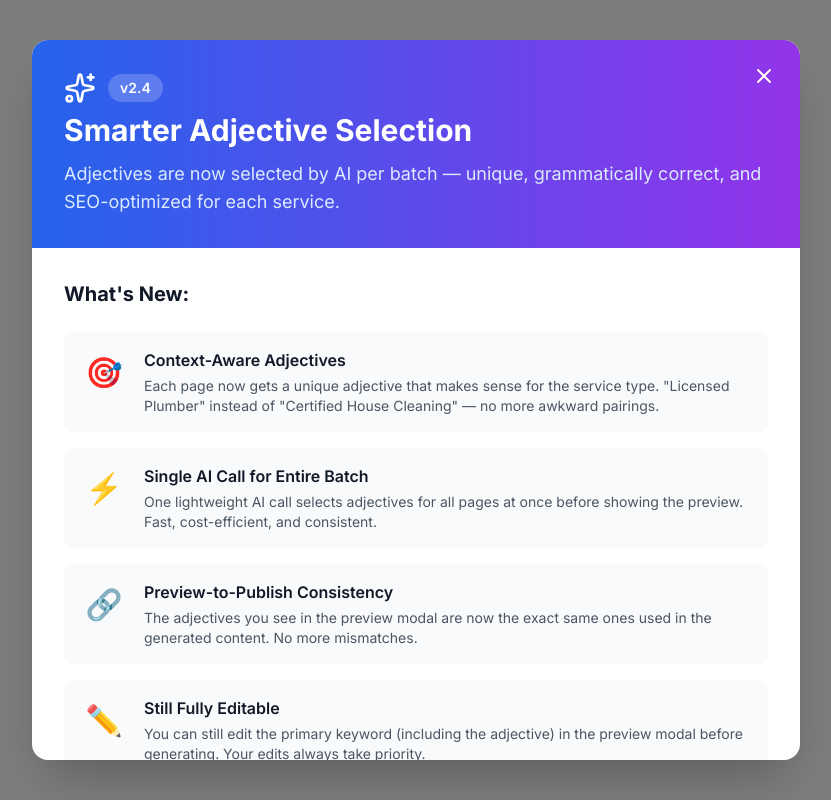
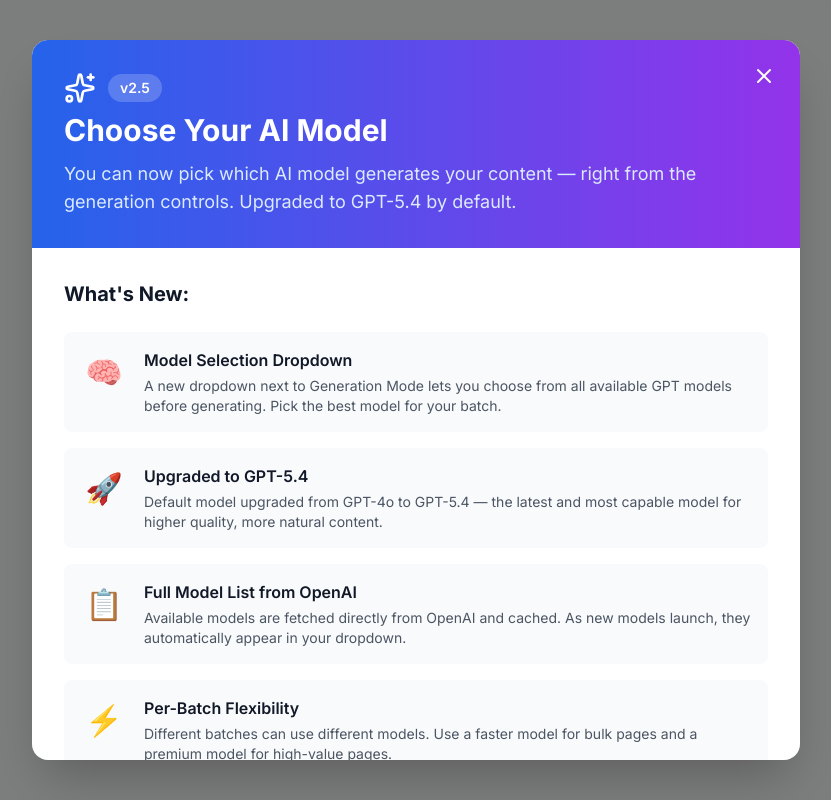
Before and after one commit to KaranSangoi/seo-page-generator, a Next.js app: page /login in a window 1280 px wide. Shown: the whole page, without its empty margins (224-1055 px from the left). Built offline with nearby package versions, Linux system fonts and the light colour scheme.

Commit message:
feat: AI model selection dropdown and upgrade to GPT-5.4

```diff
--- a/src/app/api/generate-preview/route.ts
+++ b/src/app/api/generate-preview/route.ts
@@ -35,7 +35,7 @@
     }
 
     const body = await request.json();
-    const { clientId, pages, csvFilename } = body;
+    const { clientId, pages, csvFilename, model } = body;
 
     if (!clientId || !pages || !Array.isArray(pages)) {
       return NextResponse.json({ error: 'Invalid request' }, { status: 400 });
@@ -116,6 +116,7 @@
           externalLinkPlacement,
           previouslyUsedFAQs, // Pass FAQs from previous pages for uniqueness!
           existingAdjective, // Always pass pre-assigned adjective for consistency
+          model, // User-selected AI model
         };
 
         // Generate content using shared function - AI selects appropriate adjective
--- a/src/app/api/generate/route.ts
+++ b/src/app/api/generate/route.ts
@@ -22,7 +22,7 @@
 
     // Parse request body
     const body = await request.json();
-    const { clientId, pages } = body;
+    const { clientId, pages, model } = body;
 
     if (!clientId || !pages || !Array.isArray(pages) || pages.length === 0) {
       return NextResponse.json(
@@ -68,6 +68,7 @@
       clientId,
       userId: user.id,
       pages: pagesWithRowNumber,
+      model, // User-selected AI model
       clientData: {
         clientName: client.clientName,
         clientWebsite: client.clientWebsite,
--- /dev/null
+++ b/src/app/api/models/route.ts
@@ -0,0 +1,72 @@
+/**
+ * Models API - List available AI models from OpenAI
+ * Caches the result in-memory for 24 hours to avoid repeated API calls
+ */
+
+import { NextResponse } from 'next/server';
+import { getCurrentUser } from '@/lib/auth';
+
+export const dynamic = 'force-dynamic';
+
+// In-memory cache
+let cachedModels: string[] | null = null;
+let cacheTimestamp = 0;
+const CACHE_TTL_MS = 24 * 60 * 60 * 1000; // 24 hours
+
+async function fetchAvailableModels(): Promise<string[]> {
+  // Return cache if fresh
+  if (cachedModels && Date.now() - cacheTimestamp < CACHE_TTL_MS) {
+    return cachedModels;
+  }
+
+  const apiKey = process.env.OPENAI_API_KEY;
+  if (!apiKey) {
+    return ['gpt-5.4'];
+  }
+
+  try {
+    const res = await fetch('https://api.openai.com/v1/models', {
+      headers: { Authorization: `Bearer ${apiKey}` },
+    });
+
+    if (!res.ok) {
+      console.error('Failed to fetch models:', res.status);
+      return ['gpt-5.4'];
+    }
+
+    const data = await res.json();
+    const models = (data.data as Array<{ id: string }>)
+      .map((m) => m.id)
+      .filter((id) => /^gpt-[45]/.test(id) && !/(audio|realtime|tts|transcribe|image|search|instruct|codex)/i.test(id))
+      .sort((a, b) => {
+        // Sort newest/highest version first
+        const versionA = a.match(/gpt-(\d+\.?\d*)/)?.[1] || '0';
+        const versionB = b.match(/gpt-(\d+\.?\d*)/)?.[1] || '0';
+        const diff = parseFloat(versionB) - parseFloat(versionA);
+        if (diff !== 0) return diff;
+        return a.localeCompare(b);
+      });
+
+    cachedModels = models;
+    cacheTimestamp = Date.now();
+    return models;
+  } catch (error) {
+    console.error('Error fetching models:', error);
+    return ['gpt-5.4'];
+  }
+}
+
+export async function GET() {
+  const user = await getCurrentUser();
+  if (!user) {
+    return NextResponse.json({ error: 'Unauthorized' }, { status: 401 });
+  }
+
+  const models = await fetchAvailableModels();
+
+  return NextResponse.json({
+    success: true,
+    models,
+    default: 'gpt-5.4',
+  });
+}
--- a/src/app/clients/[id]/GeneratePagesTab.tsx
+++ b/src/app/clients/[id]/GeneratePagesTab.tsx
@@ -90,6 +90,11 @@
   const [isGeneratingPreview, setIsGeneratingPreview] = useState(false);
   // ==========================================================================
 
+  // AI Model selection
+  const [selectedModel, setSelectedModel] = useState('gpt-5.4');
+  const [availableModels, setAvailableModels] = useState<string[]>(['gpt-5.4']);
+  const [isLoadingModels, setIsLoadingModels] = useState(false);
+
   const fileInputRef = useRef<HTMLInputElement>(null);
   const timerRef = useRef<NodeJS.Timeout | null>(null);
   const pollIntervalRef = useRef<NodeJS.Timeout | null>(null);
@@ -105,6 +110,28 @@
         clearInterval(pollIntervalRef.current);
       }
     };
+  }, []);
+
+  // Fetch available AI models on mount
+  useEffect(() => {
+    async function loadModels() {
+      setIsLoadingModels(true);
+      try {
+        const res = await fetch('/api/models');
+        if (res.ok) {
+          const data = await res.json();
+          if (data.models?.length > 0) {
+            setAvailableModels(data.models);
+            if (data.default) setSelectedModel(data.default);
+          }
+        }
+      } catch (e) {
+        console.error('Failed to load models:', e);
+      } finally {
+        setIsLoadingModels(false);
+      }
+    }
+    loadModels();
   }, []);
 
   // Download sample CSV
@@ -336,6 +363,7 @@
         },
         body: JSON.stringify({
           clientId,
+          model: selectedModel,
           pages: parsedPages.map((page) => {
             const edits = editedData.get(page.rowNumber);
             return {
@@ -521,6 +549,7 @@
         headers: { 'Content-Type': 'application/json' },
         body: JSON.stringify({
           clientId,
+          model: selectedModel,
           csvFilename: csvFile?.name || `preview_${Date.now()}.csv`,
           pages: parsedPages.map((page) => {
             const edits = editedData.get(page.rowNumber);
@@ -1078,6 +1107,8 @@
               V2 ACTIVATED: Mode selection UI enabled
               ========================================================================== */}
               <div className="mb-6 pb-6 border-b border-gray-200 dark:border-gray-700">
+                <div className="flex gap-8 items-start">
+                  <div className="flex-1">
                     <label className="text-sm font-medium text-gray-900 dark:text-white mb-3 block">
                       Generation Mode
                     </label>
@@ -1118,6 +1149,26 @@
                           </p>
                         </div>
                       </label>
+                    </div>
+                  </div>
+                  <div className="w-56">
+                    <label className="text-sm font-medium text-gray-900 dark:text-white mb-3 block">
+                      AI Model
+                    </label>
+                    <select
+                      value={selectedModel}
+                      onChange={(e) => setSelectedModel(e.target.value)}
+                      disabled={isLoadingModels}
+                      className="w-full px-3 py-2 text-sm border border-gray-300 dark:border-gray-600 rounded-lg bg-white dark:bg-gray-700 text-gray-900 dark:text-white focus:ring-2 focus:ring-primary-500 focus:border-primary-500"
+                    >
+                      {availableModels.map((m) => (
+                        <option key={m} value={m}>{m}</option>
+                      ))}
+                    </select>
+                    <p className="text-xs text-gray-500 dark:text-gray-400 mt-1">
+                      Powered by OpenAI
+                    </p>
+                  </div>
                 </div>
               </div>
 
--- a/src/components/AnnouncementModal.tsx
+++ b/src/components/AnnouncementModal.tsx
@@ -19,30 +19,30 @@
 
 // Current announcement - update this when you have new features to announce
 const CURRENT_ANNOUNCEMENT: Announcement = {
-  id: 'smart-adjectives-v2.4',
-  version: 'v2.4',
-  title: 'Smarter Adjective Selection',
-  description: 'Adjectives are now selected by AI per batch — unique, grammatically correct, and SEO-optimized for each service.',
+  id: 'model-selection-v2.5',
+  version: 'v2.5',
+  title: 'Choose Your AI Model',
+  description: 'You can now pick which AI model generates your content — right from the generation controls. Upgraded to GPT-5.4 by default.',
   features: [
     {
-      icon: '🎯',
-      title: 'Context-Aware Adjectives',
-      description: 'Each page now gets a unique adjective that makes sense for the service type. "Licensed Plumber" instead of "Certified House Cleaning" — no more awkward pairings.',
+      icon: '🧠',
+      title: 'Model Selection Dropdown',
+      description: 'A new dropdown next to Generation Mode lets you choose from all available GPT models before generating. Pick the best model for your batch.',
+    },
+    {
+      icon: '🚀',
+      title: 'Upgraded to GPT-5.4',
+      description: 'Default model upgraded from GPT-4o to GPT-5.4 — the latest and most capable model for higher quality, more natural content.',
+    },
+    {
+      icon: '📋',
+      title: 'Full Model List from OpenAI',
+      description: 'Available models are fetched directly from OpenAI and cached. As new models launch, they automatically appear in your dropdown.',
     },
     {
       icon: '⚡',
-      title: 'Single AI Call for Entire Batch',
-      description: 'One lightweight AI call selects adjectives for all pages at once before showing the preview. Fast, cost-efficient, and consistent.',
-    },
-    {
-      icon: '🔗',
-      title: 'Preview-to-Publish Consistency',
-      description: 'The adjectives you see in the preview modal are now the exact same ones used in the generated content. No more mismatches.',
-    },
-    {
-      icon: '✏️',
-      title: 'Still Fully Editable',
-      description: 'You can still edit the primary keyword (including the adjective) in the preview modal before generating. Your edits always take priority.',
+      title: 'Per-Batch Flexibility',
+      description: 'Different batches can use different models. Use a faster model for bulk pages and a premium model for high-value pages.',
     },
   ],
 };
--- a/src/lib/claude-api.ts
+++ b/src/lib/claude-api.ts
@@ -98,6 +98,7 @@
   externalLinkPlacement?: string; // Where external link will be placed (e.g., "benefits-2", "why-1")
   previouslyUsedFAQs?: string[]; // FAQ questions already used in this batch (to ensure uniqueness)
   existingAdjective?: string; // If provided, reuse this adjective (for regeneration)
+  model?: string; // AI model to use (e.g. "gpt-5.4", "gpt-4o")
 }
 
 export interface ValidationResult {
@@ -440,7 +441,8 @@
 ): Promise<GeneratedContent> {
   if (!openai) throw new Error("OpenAI API not initialized");
 
-  const { batchId } = params;
+  const { batchId, model } = params;
+  const selectedModel = model || "gpt-5.4";
   const systemPrompt = buildSystemPrompt(params);
   const pagePrompt = buildPagePrompt(params);
 
@@ -461,7 +463,7 @@
   }
 
   const completion = await openai.chat.completions.create({
-    model: "gpt-4-turbo-preview",
+    model: selectedModel,
     messages,
     temperature: 0.7,
     max_tokens: 4096,
@@ -1578,7 +1580,7 @@
       return parseAIResponse(message.content[0]);
     } else if (PROVIDER === "openai" && openai) {
       const completion = await openai.chat.completions.create({
-        model: "gpt-4o",
+        model: params.model || "gpt-5.4",
         messages: [{ role: "user", content: retryPrompt }],
         temperature: 0.7,
         max_tokens: 2048,
@@ -1655,7 +1657,7 @@
       responseText = content.text;
     } else if (PROVIDER === "openai" && openai) {
       const completion = await openai.chat.completions.create({
-        model: "gpt-4o",
+        model: "gpt-5.4",
         messages: [{ role: "user", content: prompt }],
         temperature: 0.7,
         max_tokens: 512,
@@ -1786,7 +1788,7 @@
       return message.content[0].type === "text";
     } else if (PROVIDER === "openai" && openai) {
       const completion = await openai.chat.completions.create({
-        model: "gpt-4o",
+        model: "gpt-5.4",
         messages: [{ role: "user", content: "Respond with OK" }],
         max_tokens: 10,
       });
--- a/src/lib/page-generation.ts
+++ b/src/lib/page-generation.ts
@@ -290,6 +290,7 @@
   externalLinkPlacement: string;
   previouslyUsedFAQs?: string[];
   existingAdjective?: string; // If provided, AI reuses this adjective (for regeneration)
+  model?: string; // AI model to use (e.g. "gpt-5.4")
 }
 
 export interface ContentValidationParams extends PageGenerationParams {
@@ -315,6 +316,7 @@
     externalLinkPlacement: params.externalLinkPlacement,
     previouslyUsedFAQs: params.previouslyUsedFAQs,
     existingAdjective: params.existingAdjective,
+    model: params.model,
   });
 
   return generatedContent;
--- a/src/lib/simple-queue.ts
+++ b/src/lib/simple-queue.ts
@@ -38,6 +38,7 @@
     gbpUrl?: string;
   };
   adjective: string;
+  model?: string;
 }
 
 // In-memory storage for active batches
@@ -1136,6 +1137,7 @@
       internalLinkPlacement,
       externalLinkPlacement,
       previouslyUsedFAQs, // Pass FAQs from previous pages for uniqueness
+      model: job.model, // User-selected AI model
     });
 
     // Check for "undefined" in generated content
@@ -1454,8 +1456,9 @@
     businessType?: string;
     gbpUrl?: string;
   };
+  model?: string; // User-selected AI model
 }) {
-  const { batchId, clientId, userId, pages, clientData } = params;
+  const { batchId, clientId, userId, pages, clientData, model } = params;
 
   try {
     // Get adjectives deterministically based on row numbers
@@ -1503,7 +1506,7 @@
     });
 
     // Process pages sequentially (but validation+publishing happens in parallel)
-    processBatchSequentially(batchId, pages, adjectives, clientData, clientId, userId);
+    processBatchSequentially(batchId, pages, adjectives, clientData, clientId, userId, model);
 
     return { success: true };
   } catch (error) {
@@ -1531,7 +1534,8 @@
   adjectives: string[],
   clientData: any,
   clientId: string,
-  userId: string
+  userId: string,
+  model?: string
 ) {
   const batchSize = pages.length;
   console.log(`[BATCH] Processing ${batchSize} pages with ${adjectives.length} adjectives`);
@@ -1555,6 +1559,7 @@
       pageData: page,
       clientData,
       adjective,
+      model,
     };
 
     console.log(`[BATCH] Processing page ${i + 1}/${batchSize}: ${page.service} in ${page.location}`);
```
Also changed, not shown: .claude/settings.local.json. Lines whose indentation alone changed are shown as unchanged.
